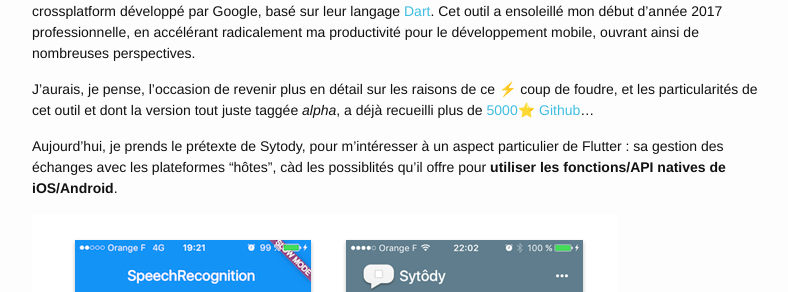
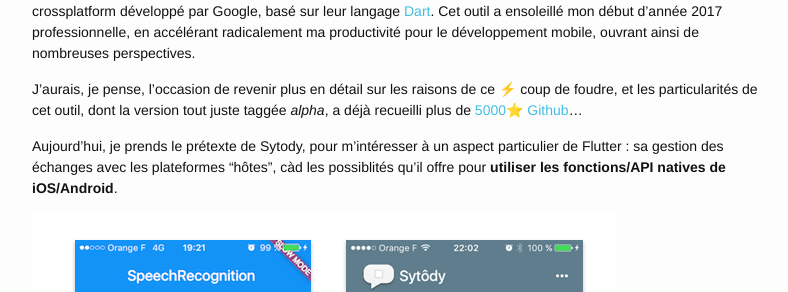
Before and after one commit to rxlabz/rxlabz.github.io, a Jekyll site: the page built from _posts/2017-06-13-sytody-flutter-natif-plugins.md, in a window 1280 px wide and 900 px high, scrolled down 518 px. Shown: the part 179-471 px from the top of the window, without its empty margins (238-1026 px from the left). Built offline with Jekyll 4.4.1, drawn with Linux system fonts in a browser that asks for light colours; comment, search, counter and statistics services are not loaded.

Commit message:
minor updates

```diff
--- a/_posts/2017-06-13-sytody-flutter-natif-plugins.md
+++ b/_posts/2017-06-13-sytody-flutter-natif-plugins.md
@@ -26,7 +26,7 @@
 en accélérant radicalement ma productivité pour le développement mobile, ouvrant ainsi de nombreuses perspectives.
 
 J'aurais, je pense, l'occasion de revenir plus en détail sur les raisons de ce ⚡️ coup de foudre,
-et les particularités de cet outil et dont la version tout juste taggée *alpha*,
+et les particularités de cet outil, dont la version tout juste taggée *alpha*,
 a déjà recueilli plus de [5000⭐️ Github](https://githib.com/flutter/flutter)...
 
 Aujourd'hui, je prends le prétexte de Sytody, pour m'intéresser à un aspect particulier de Flutter :
```
Also changed, not shown: _posts/2017-06-13-sytody-flutter-natif-plugins2.md (+2 -1 lines), _posts/2017-06-13-sytody-flutter-natif-plugins3.md (+3 -2 lines).
